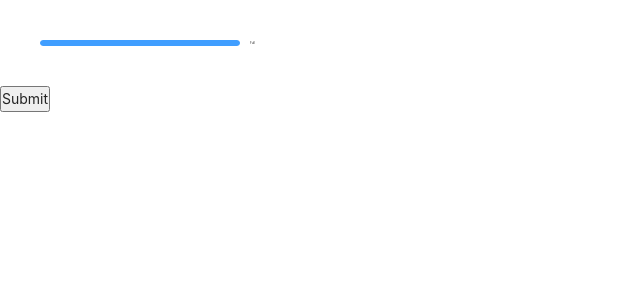
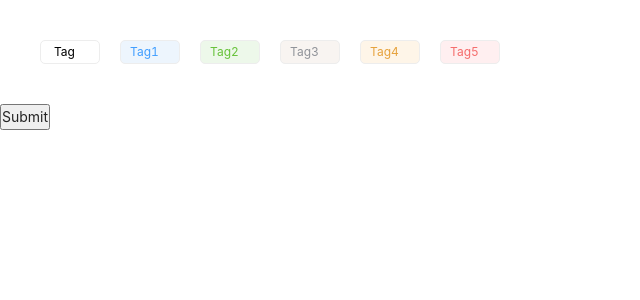
Before and after one commit to lzt-T/carpediemUi, a Vue app: page / in a window 1280 px wide. Shown: the top 300 px of the page, without its empty margins (0-640 px from the left). Built offline with nearby package versions, Linux system fonts and the light colour scheme; a web font is replaced by a local one.

Commit message:
fix: 修复tag的bug

```diff
--- a/examples/App.vue
+++ b/examples/App.vue
@@ -1,6 +1,13 @@
 <template>
   <div class="su">
-    <cd-progress :percentage="100" :format="format"></cd-progress>
+    <cd-row :gap="20" flexWrap="wrap">
+      <cd-tag closable>Tag</cd-tag>
+      <cd-tag color="#409EFF" backgroundColor="#edf5fd" closable>Tag1</cd-tag>
+      <cd-tag color="#67C23A" backgroundColor="#edf8ea" closable>Tag2</cd-tag>
+      <cd-tag color="#909399" backgroundColor="#f8f4f1" closable>Tag3</cd-tag>
+      <cd-tag color="#E6A23C" backgroundColor="#fef5e8" closable>Tag4</cd-tag>
+      <cd-tag color="#F56C6C" backgroundColor="#ffeff0" closable>Tag5</cd-tag>
+    </cd-row>
   </div>
 
   <form method="post" action="http://127.0.0.1:3000/su">
@@ -15,13 +22,32 @@ export default {
   name: "App",
   setup() {
     //   测试的数据
-    let option1 = ref<boolean>(true);
-    let option2 = ref<boolean>(false);
+    const tableData = [
+      {
+        date: "2016-05-03",
+        name: "Tom",
+        address: "No. 189, Grove St, Los Angeles",
+      },
+      {
+        date: "2016-05-02",
+        name: "Tom",
+        address: "No. 189, Grove St, Los Angeles",
+      },
+      {
+        date: "2016-05-04",
+        name: "Tom",
+        address: "No. 189, Grove St, Los Angeles",
+      },
+      {
+        date: "2016-05-01",
+        name: "Tom",
+        address: "No. 189, Grove St, Los Angeles",
+      },
+    ];
     const format = (percentage: number) =>
       percentage === 100 ? "Full" : `${percentage}%`;
     return {
-      option1,
-      option2,
+      tableData,
       format,
     };
   },
--- a/package.json
+++ b/package.json
@@ -1,6 +1,6 @@
 {
   "name": "carpediem-ui",
-  "version": "0.0.39",
+  "version": "0.0.40",
   "private": false,
   "description": "基于vue3前端组件库",
   "main": "lib/index.umd.min.js",
--- a/packages/table/src/table.vue
+++ b/packages/table/src/table.vue
@@ -104,6 +104,7 @@ export default defineComponent({
 }
 .cd-table-title-fixedHeader {
   position: sticky;
+  z-index: 1;
   top: 0;
 }
 .cd-table-title-row {
--- a/packages/tag/src/tag.vue
+++ b/packages/tag/src/tag.vue
@@ -8,6 +8,7 @@
       @click.stop="onClose"
     >
       <cd-icon
+        v-if="closable"
         name="delete"
         :size="heightData / 2.3"
         :color="isHover ? 'white' : color"
@@ -21,7 +22,7 @@
 
 <script lang="ts">
 import cdIcon from "./../../icon/src/icon.vue";
-import { defineComponent, onMounted, ref, watch, watchEffect } from "vue";
+import { defineComponent, onMounted, ref, watch } from "vue";
 export default defineComponent({
   name: "cd-tag",
   components: {
@@ -43,7 +44,7 @@ export default defineComponent({
     },
     color: {
       type: String,
-      default: "white",
+      default: "black",
     },
     backgroundColor: {
       type: String,
@@ -110,7 +111,6 @@ export default defineComponent({
   border-radius: 5px;
   color: v-bind(color);
   background-color: v-bind(backgroundColor);
-  background-color: v-bind(backgroundColor);
 }
 .cd-tag-slot {
   flex: 99;
```
